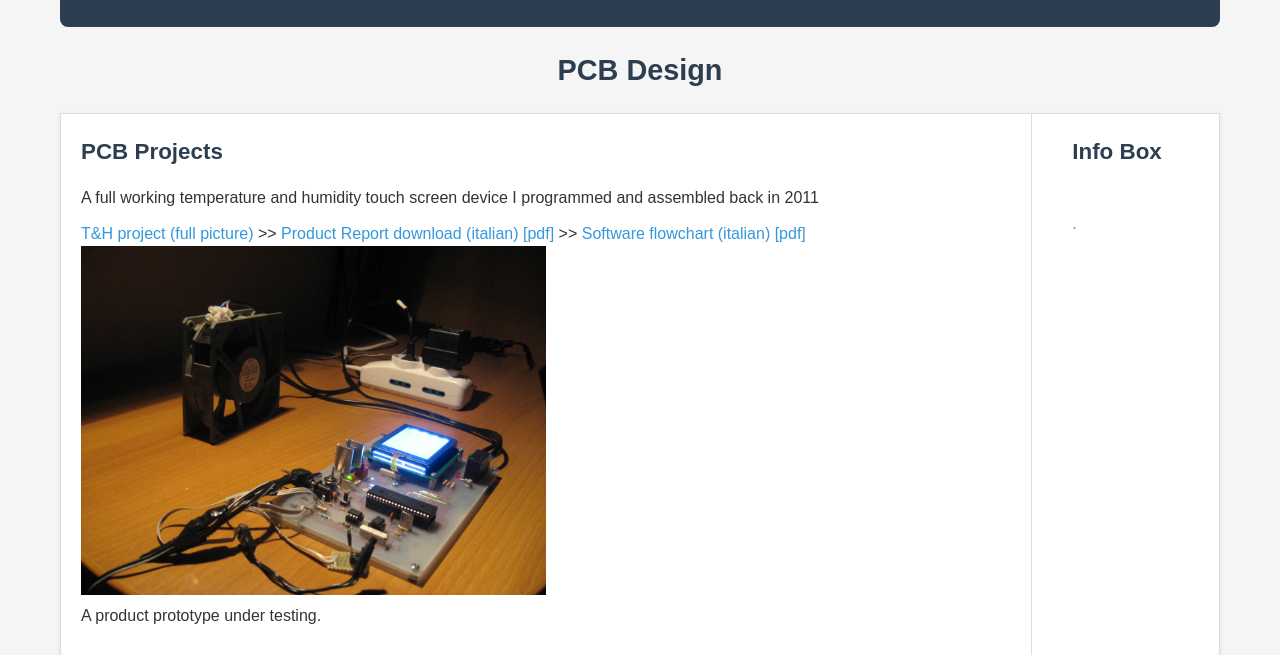
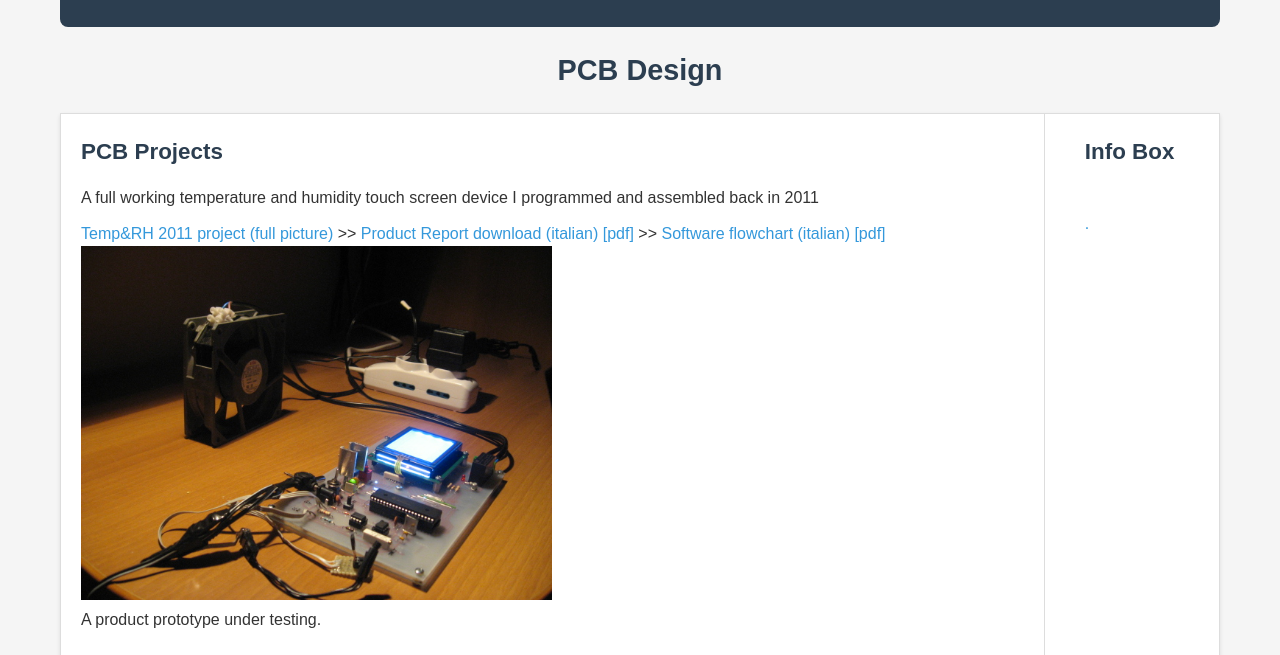
Before and after one commit to ericjm446/ericjm446.github.io, a plain HTML site: page pcb.html in a window 1280 px wide. Shown: the part 145-800 px from the top of the page. Drawn offline with Linux system fonts and the light colour scheme.

Commit message:
Update pcb.html

```diff
--- a/pcb.html
+++ b/pcb.html
@@ -23,7 +23,7 @@
             <td>
  		<h3>PCB Projects</h3>
         <p>A full working temperature and humidity touch screen device I programmed and assembled back in 2011</p>
-		<a href="\img\whole_picture.JPG" target="_blank"> T&H project (full picture)</a> >><a href="\doc\Product_report_Italian_June2011.pdf" target="_blank"> Product Report download (italian) [pdf]</a> >><a href="\doc\Flowchart_for_Firmware_vers3.0.15.pdf" target="_blank"> Software flowchart (italian) [pdf]</a>
+		<a href="\img\whole_picture.JPG" target="_blank"> Temp&RH 2011 project (full picture)</a> >><a href="\doc\Product_report_Italian_June2011.pdf" target="_blank"> Product Report download (italian) [pdf]</a> >><a href="\doc\Flowchart_for_Firmware_vers3.0.15.pdf" target="_blank"> Software flowchart (italian) [pdf]</a>
 		<br>
         		<a href="\img\whole_picture.JPG" target="_blank">
     		    <img src="\img\whole_picture.JPG" alt="The completed device" style="max-width:50%;height:auto;">
```
